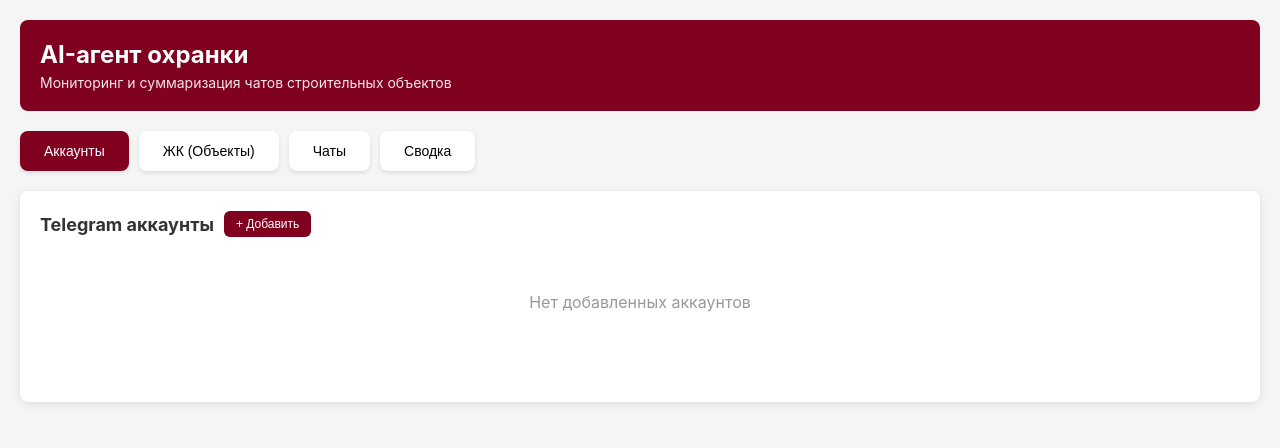
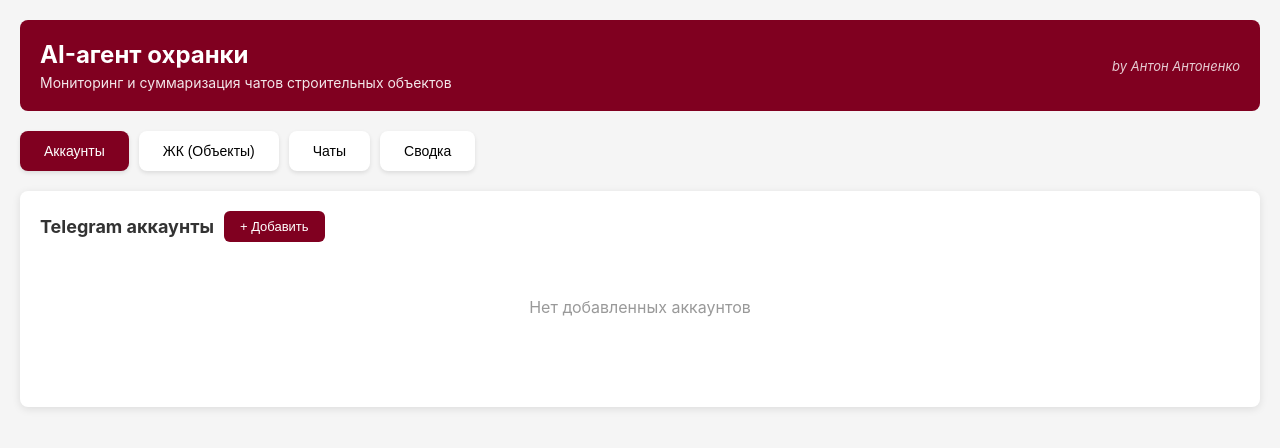
Before and after one commit to antiqueee/messagesummariser, a FastAPI app: page / in a window 1280 px wide. Shown: the top 448 px of the page. Run offline with FastAPI, Linux system fonts and the light colour scheme; data that the repository does not hold is empty.

Commit message:
feat: UI improvements and chat/complex sorting
- Add 'by Антон Антоненко' credit to header
- Increase button padding for more airy look
- Make 'Показать регламент' button normal size
- Sort chats by building number (корпус 1, 2, 3...) then general chats
- Add sort_order column to complexes table for custom ordering
- Remove markdown asterisks from summary output (use CAPS instead)

https://claude.ai/code/session_01AmD3FpHT4ibDaRyqG5S1cX

```diff
--- a/app/database.py
+++ b/app/database.py
@@ -27,9 +27,16 @@ async def init_db():
             CREATE TABLE IF NOT EXISTS complexes (
                 id INTEGER PRIMARY KEY AUTOINCREMENT,
                 name TEXT NOT NULL,
+                sort_order INTEGER DEFAULT 999,
                 created_at TEXT NOT NULL
             )
         """)
+
+        # Add sort_order column if it doesn't exist (for existing DBs)
+        try:
+            await db.execute("ALTER TABLE complexes ADD COLUMN sort_order INTEGER DEFAULT 999")
+        except:
+            pass  # Column already exists
 
         # Chats table
         await db.execute("""
@@ -117,7 +124,7 @@ async def create_complex(name: str) -> int:
 async def get_complexes() -> list[dict]:
     async with aiosqlite.connect(DATABASE_PATH) as db:
         db.row_factory = aiosqlite.Row
-        cursor = await db.execute("SELECT * FROM complexes ORDER BY name")
+        cursor = await db.execute("SELECT * FROM complexes ORDER BY sort_order, name")
         rows = await cursor.fetchall()
         return [dict(row) for row in rows]
 
@@ -130,9 +137,12 @@ async def get_complex(complex_id: int) -> Optional[dict]:
         return dict(row) if row else None
 
 
-async def update_complex(complex_id: int, name: str):
+async def update_complex(complex_id: int, name: str, sort_order: int = None):
     async with aiosqlite.connect(DATABASE_PATH) as db:
-        await db.execute("UPDATE complexes SET name = ? WHERE id = ?", (name, complex_id))
+        if sort_order is not None:
+            await db.execute("UPDATE complexes SET name = ?, sort_order = ? WHERE id = ?", (name, sort_order, complex_id))
+        else:
+            await db.execute("UPDATE complexes SET name = ? WHERE id = ?", (name, complex_id))
         await db.commit()
 
 
@@ -243,16 +253,17 @@ async def update_chat(chat_id: int, custom_name: Optional[str] = None,
 
 
 async def get_monitored_chats_by_complex() -> dict[int, list[dict]]:
-    """Get all monitored chats grouped by complex_id"""
+    """Get all monitored chats grouped by complex_id, ordered by complex sort_order"""
     async with aiosqlite.connect(DATABASE_PATH) as db:
         db.row_factory = aiosqlite.Row
         cursor = await db.execute("""
-            SELECT c.*, cx.name as complex_name, a.name as account_name, a.phone as account_phone
+            SELECT c.*, cx.name as complex_name, cx.sort_order as complex_sort_order,
+                   a.name as account_name, a.phone as account_phone
             FROM chats c
             JOIN complexes cx ON c.complex_id = cx.id
             JOIN accounts a ON c.account_id = a.id
             WHERE c.is_monitored = 1 AND c.complex_id IS NOT NULL
-            ORDER BY cx.name, c.original_title
+            ORDER BY cx.sort_order, cx.name, c.original_title
         """)
         rows = await cursor.fetchall()
 
--- a/app/main.py
+++ b/app/main.py
@@ -1,4 +1,5 @@
 import os
+import re
 from datetime import datetime
 from typing import Optional
 from contextlib import asynccontextmanager
@@ -10,6 +11,35 @@ from fastapi.responses import HTMLResponse
 from dotenv import load_dotenv
 
 from . import database as db
+
+
+def extract_building_number(chat_name: str) -> tuple[int, str]:
+    """Extract building number for sorting. Returns (sort_key, name).
+    Building chats (корпус X, секция X) get priority, general chats go last."""
+    name_lower = chat_name.lower()
+
+    # Look for patterns like "корпус 17", "корп. 5", "к.12", "секция 3"
+    patterns = [
+        r'корпус\s*(\d+)',
+        r'корп\.?\s*(\d+)',
+        r'к\.?\s*(\d+)',
+        r'секция\s*(\d+)',
+        r'секц\.?\s*(\d+)',
+        r'^(\d+)\s*корп',
+    ]
+
+    for pattern in patterns:
+        match = re.search(pattern, name_lower)
+        if match:
+            return (0, int(match.group(1)), chat_name)  # Buildings first, sorted by number
+
+    # General/common chats go last
+    return (1, 0, chat_name)  # Non-building chats last, sorted alphabetically
+
+
+def sort_chats_by_building(chats: list[dict]) -> list[dict]:
+    """Sort chats: buildings first (by number), then general chats"""
+    return sorted(chats, key=lambda c: extract_building_number(c.get('chat_name', c.get('custom_name', c.get('original_title', '')))))
 from .telegram_client import init_telegram_manager, get_telegram_manager
 from .summarizer import init_summarizer, get_summarizer, get_default_report_rules
 from .models import (
@@ -261,7 +291,10 @@ async def generate_report(data: GenerateReportRequest):
 
         chats_with_messages = []
 
-        for chat in chats:
+        # Sort chats: buildings first (by number), then general chats
+        sorted_chats = sort_chats_by_building(chats)
+
+        for chat in sorted_chats:
             # Get messages from Telegram
             messages = await tm.get_messages(
                 account_id=chat['account_id'],
--- a/app/summarizer.py
+++ b/app/summarizer.py
@@ -55,8 +55,9 @@ DEFAULT_REPORT_RULES = """Ты — аналитик-разведчик, спец
 - Использование контекста: если дольщики ссылаются на другие ЖК, это тоже стоит упомянуть как причину их страхов.
 
 7. СТРУКТУРА ОТЧЕТА
-Название чата выделяется жирным, далее ставится длинное тире и идет основной текст отчета (один человеческий абзац).
+Название чата пишется ЗАГЛАВНЫМИ БУКВАМИ (без звездочек и markdown-разметки), далее ставится длинное тире и идет основной текст отчета (один человеческий абзац).
 Если информации по чату очень много (особенно по офлайн-рискам), абзац может быть объемным, но он НИКОГДА не должен дробиться на списки.
+ВАЖНО: Не используй звездочки (*), markdown-разметку или любое другое форматирование. Только чистый текст.
 
 ВАЖНО: Учитывай абсолютно всё из регламента, каждый пункт предельно важен!"""
 
@@ -82,7 +83,7 @@ BATCH_SUMMARIZATION_PROMPT = """{rules}
 
 Тебе предоставлены переписки из нескольких чатов одного ЖК. Составь единый аналитический отчет по этому ЖК строго по регламенту выше.
 
-Формат: для каждого чата — жирное название, длинное тире, затем связный человеческий абзац.
+Формат: для каждого чата — название ЗАГЛАВНЫМИ БУКВАМИ (без звездочек и markdown), длинное тире, затем связный человеческий абзац.
 
 ЖК: {complex_name}
 Период: {start_date} - {end_date}
@@ -166,7 +167,7 @@ class ChatSummarizer:
 
         if not messages:
             return {
-                'summary_text': f'**{chat_name}** — за указанный период не было ни одного сообщения, в чате полная тишина.',
+                'summary_text': f'{chat_name.upper()} — за указанный период не было ни одного сообщения, в чате полная тишина.',
             }
 
         formatted_messages = self._format_messages(messages)
--- a/app/templates/index.html
+++ b/app/templates/index.html
@@ -29,6 +29,9 @@
             padding: 20px;
             margin-bottom: 20px;
             border-radius: 8px;
+            display: flex;
+            justify-content: space-between;
+            align-items: center;
         }
 
         header h1 {
@@ -39,6 +42,12 @@
         header p {
             opacity: 0.9;
             font-size: 14px;
+        }
+
+        header .author {
+            font-style: italic;
+            opacity: 0.8;
+            font-size: 13px;
         }
 
         .tabs {
@@ -94,7 +103,7 @@
         }
 
         .btn {
-            padding: 10px 20px;
+            padding: 12px 24px;
             border: none;
             border-radius: 6px;
             cursor: pointer;
@@ -135,8 +144,8 @@
         }
 
         .btn-small {
-            padding: 6px 12px;
-            font-size: 12px;
+            padding: 8px 16px;
+            font-size: 13px;
         }
 
         .input-group {
@@ -447,8 +456,11 @@
 <body>
     <div class="container">
         <header>
-            <h1>AI-агент охранки</h1>
-            <p>Мониторинг и суммаризация чатов строительных объектов</p>
+            <div>
+                <h1>AI-агент охранки</h1>
+                <p>Мониторинг и суммаризация чатов строительных объектов</p>
+            </div>
+            <span class="author">by Антон Антоненко</span>
         </header>
 
         <div class="tabs">
@@ -522,7 +534,7 @@
 
                 <div style="display: flex; gap: 10px; align-items: center; flex-wrap: wrap;">
                     <button class="btn btn-success" onclick="generateReport()">Сформировать сводку</button>
-                    <button class="btn btn-secondary btn-small" onclick="toggleRules()" id="rules-toggle-btn">Показать регламент</button>
+                    <button class="btn btn-secondary" onclick="toggleRules()" id="rules-toggle-btn">Показать регламент</button>
                 </div>
 
                 <div id="rules-panel" style="display: none; margin-top: 15px;">
```
